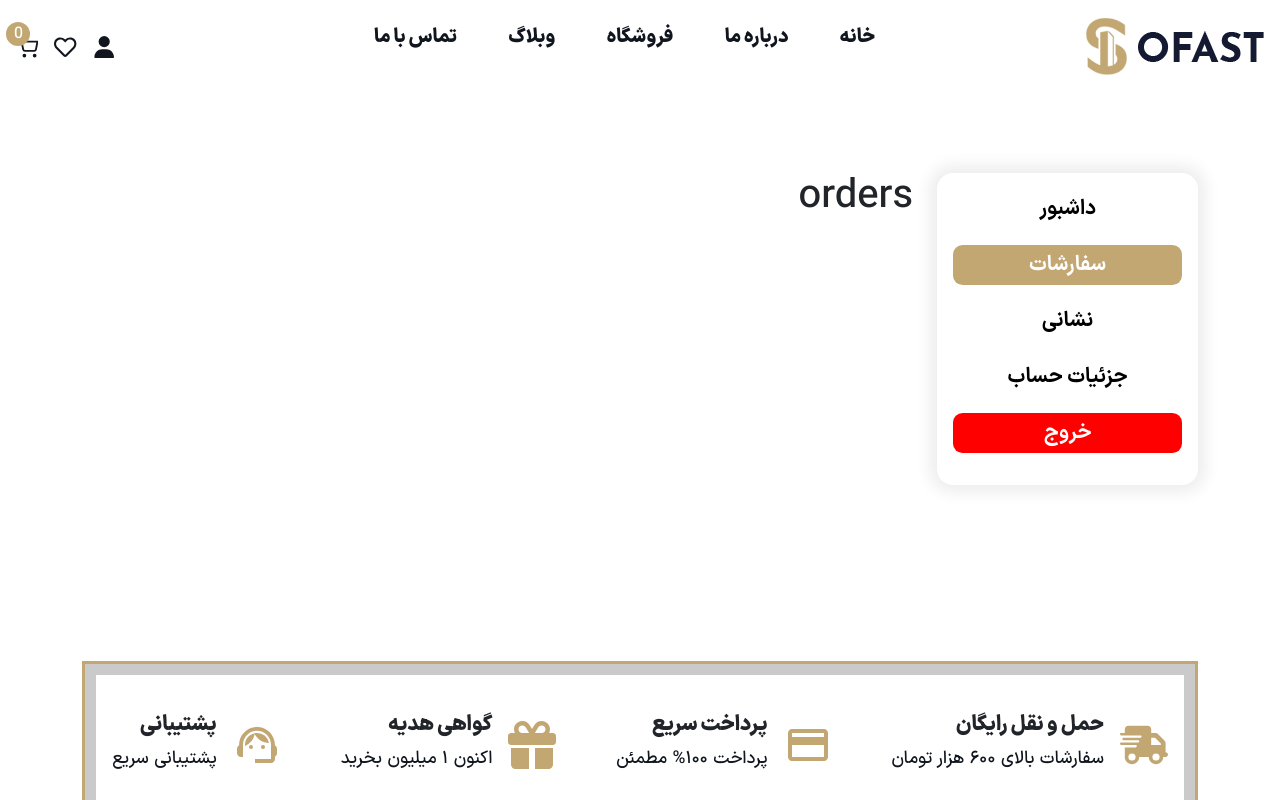
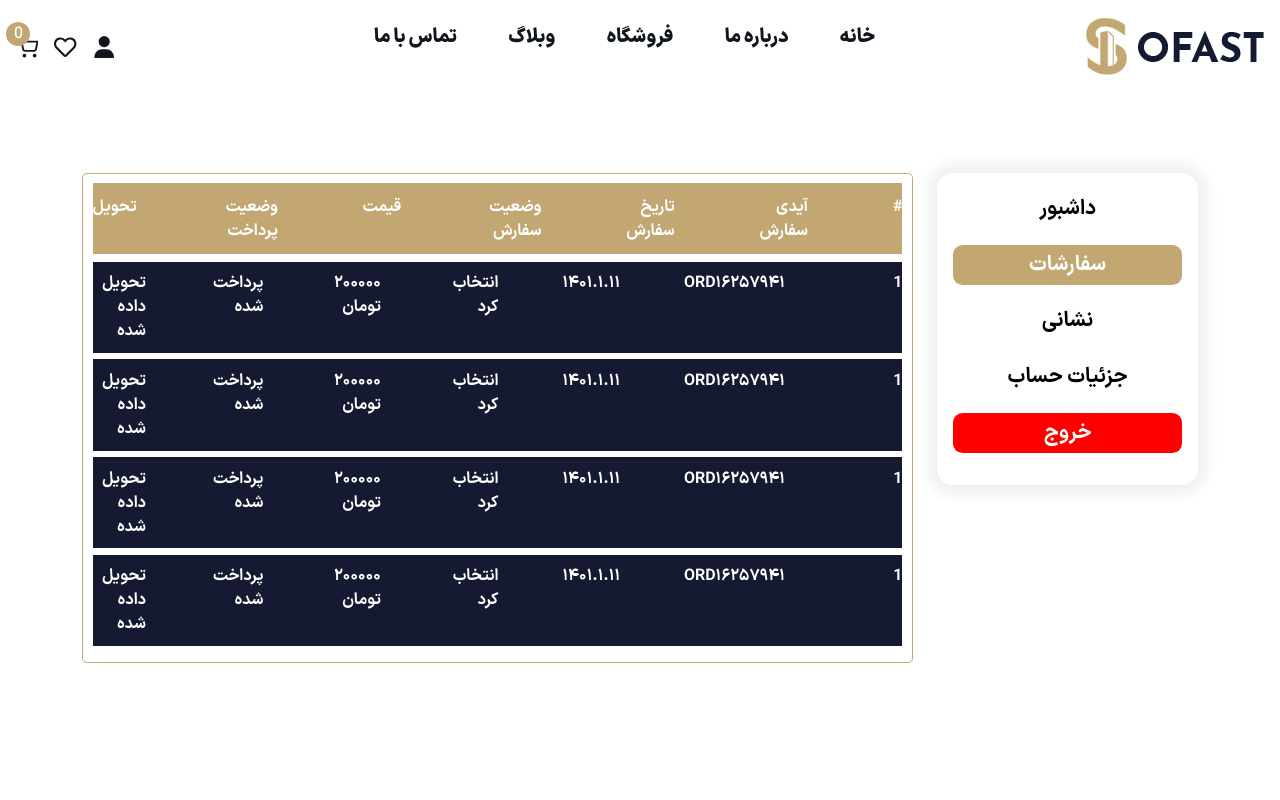
Before and after one commit to mohammadmehdidalvandii/sofast-homeShop, a Next.js app: page /Account in a window 1280 px wide. Both pictures are taken after a click on the button "سفارشات". Shown: the top 800 px of the page. Built offline with nearby package versions, Linux system fonts and the light colour scheme.

Commit message:
creare section order-table for account-page

```diff
--- /dev/null
+++ b/src/app/components/template/account/Order/Order.js
@@ -0,0 +1,62 @@
+import React from 'react';
+import style from './Order.module.css';
+
+function Order() {
+  return (
+   <section className={style.order}>
+        <table>
+            <thead className={style.thead}>
+                <tr className={style.tr}>
+                    <th>#</th>
+                    <th>آیدی سفارش</th>
+                    <th>تاریخ سفارش</th>
+                    <th>وضعیت سفارش</th>
+                    <th>قیمت</th>
+                    <th>وضعیت پرداخت</th>
+                    <th>تحویل</th>
+                </tr>
+            </thead>
+            <tbody className={style.tbody}>
+                <tr className={style.tbody_tr}>
+                    <th>1</th>
+                    <th>ORD۱۶۲۵۷۹۴۱</th>
+                    <th>۱۴۰۱.۱.۱۱</th>
+                    <th>انتخاب کرد</th>
+                    <th>۲۰۰۰۰۰ تومان</th>
+                    <th>پرداخت شده</th>
+                    <th>تحویل داده شده</th>
+                </tr>
+                <tr className={style.tbody_tr}>
+                    <th>1</th>
+                    <th>ORD۱۶۲۵۷۹۴۱</th>
+                    <th>۱۴۰۱.۱.۱۱</th>
+                    <th>انتخاب کرد</th>
+                    <th>۲۰۰۰۰۰ تومان</th>
+                    <th>پرداخت شده</th>
+                    <th>تحویل داده شده</th>
+                </tr>
+                <tr className={style.tbody_tr}>
+                    <th>1</th>
+                    <th>ORD۱۶۲۵۷۹۴۱</th>
+                    <th>۱۴۰۱.۱.۱۱</th>
+                    <th>انتخاب کرد</th>
+                    <th>۲۰۰۰۰۰ تومان</th>
+                    <th>پرداخت شده</th>
+                    <th>تحویل داده شده</th>
+                </tr>
+                <tr className={style.tbody_tr}>
+                    <th>1</th>
+                    <th>ORD۱۶۲۵۷۹۴۱</th>
+                    <th>۱۴۰۱.۱.۱۱</th>
+                    <th>انتخاب کرد</th>
+                    <th>۲۰۰۰۰۰ تومان</th>
+                    <th>پرداخت شده</th>
+                    <th>تحویل داده شده</th>
+                </tr>
+            </tbody>
+        </table>
+   </section>
+  )
+}
+
+export default Order
--- /dev/null
+++ b/src/app/components/template/account/Order/Order.module.css
@@ -0,0 +1,55 @@
+.order{
+    display: block;
+    width: 100%;
+}
+
+.order table{
+    display: block;
+    max-width: 100%;
+    border: 1px solid var(--colorBrown);
+    border-radius: 0.3rem;
+    padding: 0.6rem;
+}
+.thead{
+    display: block;
+    width: 100%;
+    background-color: var(--colorBrown);
+    padding: 0.7rem 0;
+}
+
+.thead tr{
+    display: flex;
+    justify-content: center;
+    width: 100%;
+    gap: 5.3rem;
+    font-family: var(--bold) !important;
+    font-size: 1.2rem;
+    font-weight: 600;
+    color: var(--colorWhite);
+}
+.thead tr + th{
+    display: block;
+    width: 100%;
+}
+
+.tbody{
+    display: block;
+    width: 100%;
+    margin-top: 0.5rem;
+}
+.tbody_tr{
+    display: flex;
+    width: 100%;
+    justify-content: center;
+    margin-bottom: 0.4rem;
+    padding: 0.6rem 0;
+    gap: 4rem;
+    font-family: var(--bold) !important;
+    font-size: 1.2rem;
+    font-weight: 600;
+    background-color: var(--colorNavyBlue);
+    color: var(--colorWhite);
+}
+.tbody_tr th{
+    width: 100%;
+}
--- a/src/app/components/template/account/Users/Users.js
+++ b/src/app/components/template/account/Users/Users.js
@@ -2,6 +2,8 @@
 import React, { useState } from 'react';
 import style from './Users.module.css';
 import Dashboard from '../Dashboard/Dashboard';
+import Order from '../Order/Order';
+
 
 function Users() {
     const [menuAccount , setMenuAccount] = useState("dashboard");
@@ -43,7 +45,7 @@ function Users() {
                 </div>
                 <div className="col-lg-9 col-md-9 col-sm-12">
                     {menuAccount === "dashboard" && (<Dashboard/>)}
-                    {menuAccount === "orders" && (<h1>orders</h1>)}
+                    {menuAccount === "orders" && (<Order/>)}
                     {menuAccount === "address" && (<h1>address</h1>)}
                     {menuAccount === "account_detail" && (<h1>account_detail</h1>)}
                 </div>
```
